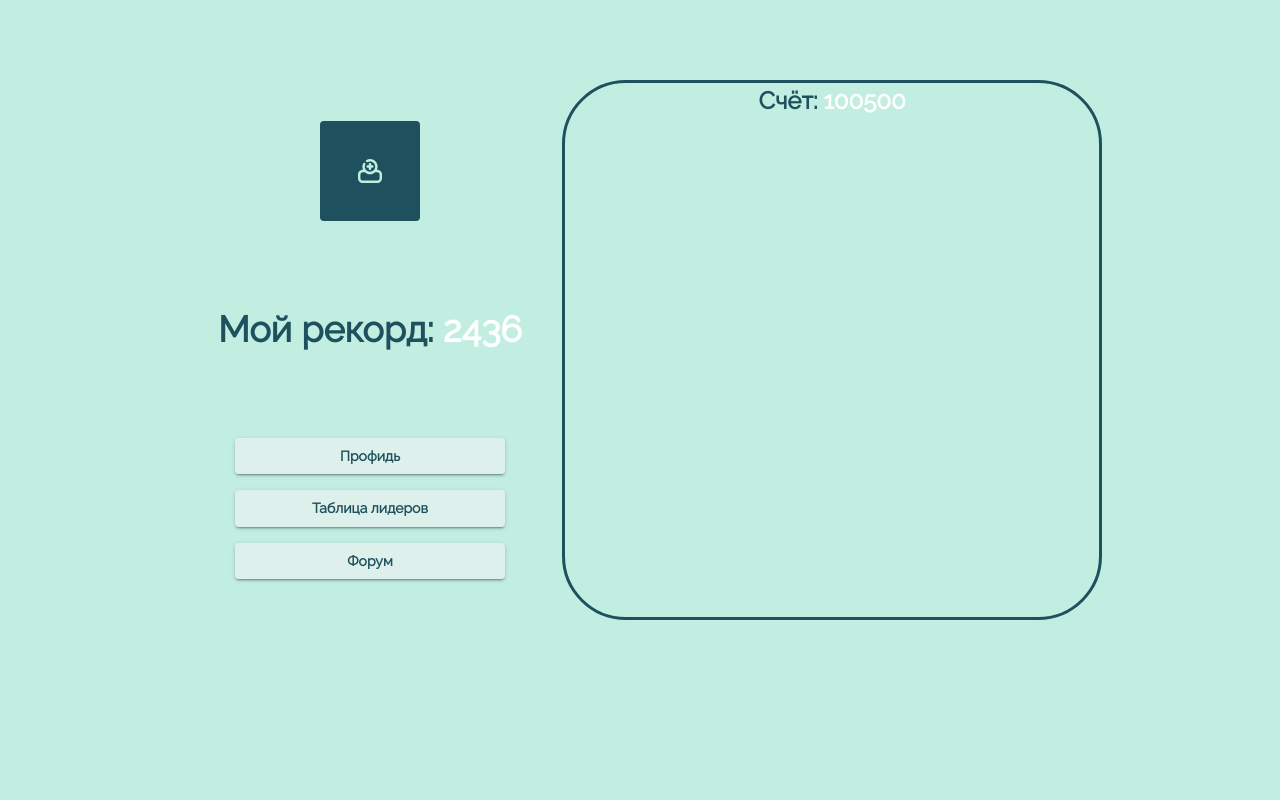
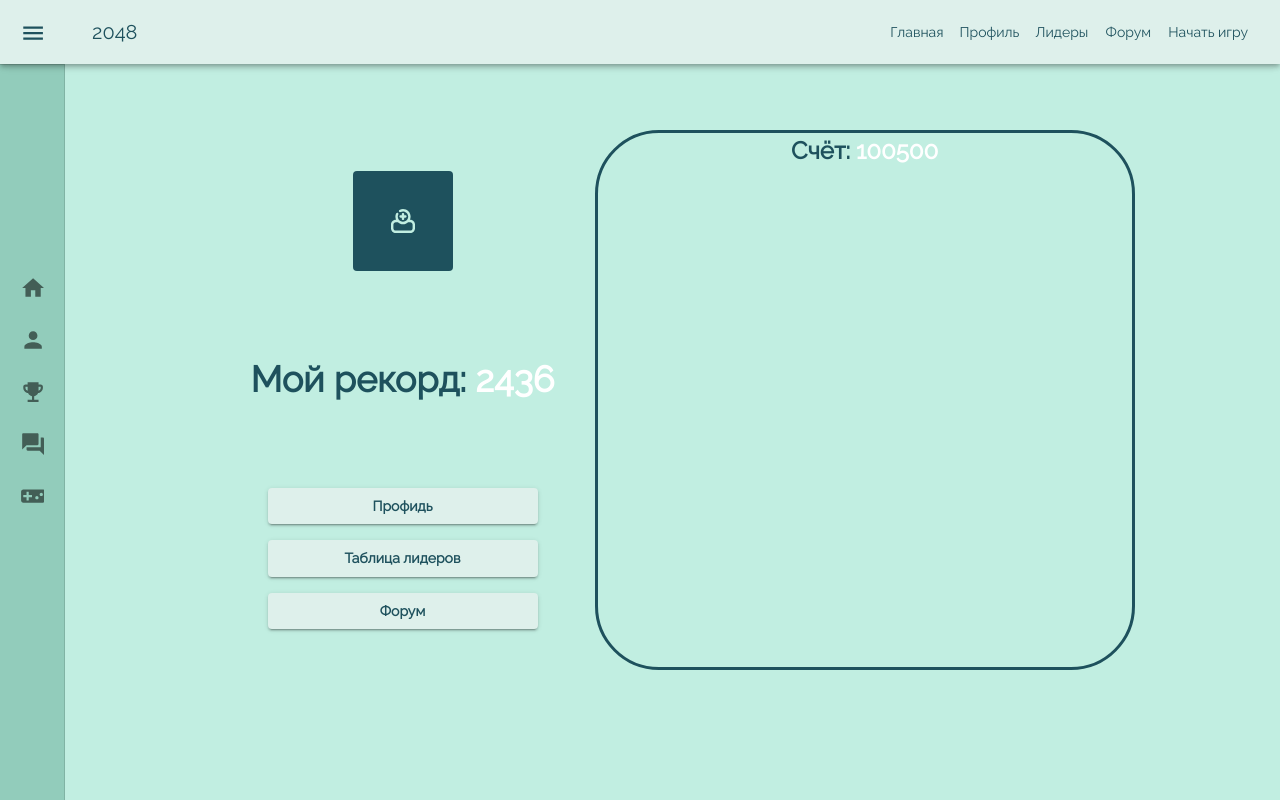
Before and after one commit to boorav4ik/praktikum, a React (Vite) app in the folder packages/client/: page / in a window 1280 px wide. Built offline with nearby package versions, Linux system fonts and the light colour scheme.

Commit message:
Add DrawerBar to App.tsx

```diff
--- a/packages/client/src/App.tsx
+++ b/packages/client/src/App.tsx
@@ -11,6 +11,7 @@ import { LoginPage } from './pages/Login'
 import { MainPage } from './pages/Main'
 import { ProfilePage } from './pages/Profile'
 import './App.css'
+import { DrawerBar } from './components/drawerBar'
 
 // function ProtectedRoute(props: RouteProps) {
 //   const location = useLocation()
@@ -38,12 +39,14 @@ function App() {
   return (
     <BrowserRouter>
       <div className="App" data-testid="App">
-        <Routes>
-          <Route path="/" element={<MainPage />} />
-          {/* <Route path="/" element={<ProtectedRoute />} /> */}
-          <Route path="/login" element={<LoginPage />} />
-          <Route path='/profile' element={<ProfilePage />} />
-        </Routes>
+        <DrawerBar>
+          <Routes>
+            <Route path="/" element={<MainPage />} />
+            {/* <Route path="/" element={<ProtectedRoute />} /> */}
+            <Route path="/login" element={<LoginPage />} />
+            <Route path="/profile" element={<ProfilePage />} />
+          </Routes>
+        </DrawerBar>
       </div>
     </BrowserRouter>
   )
```
